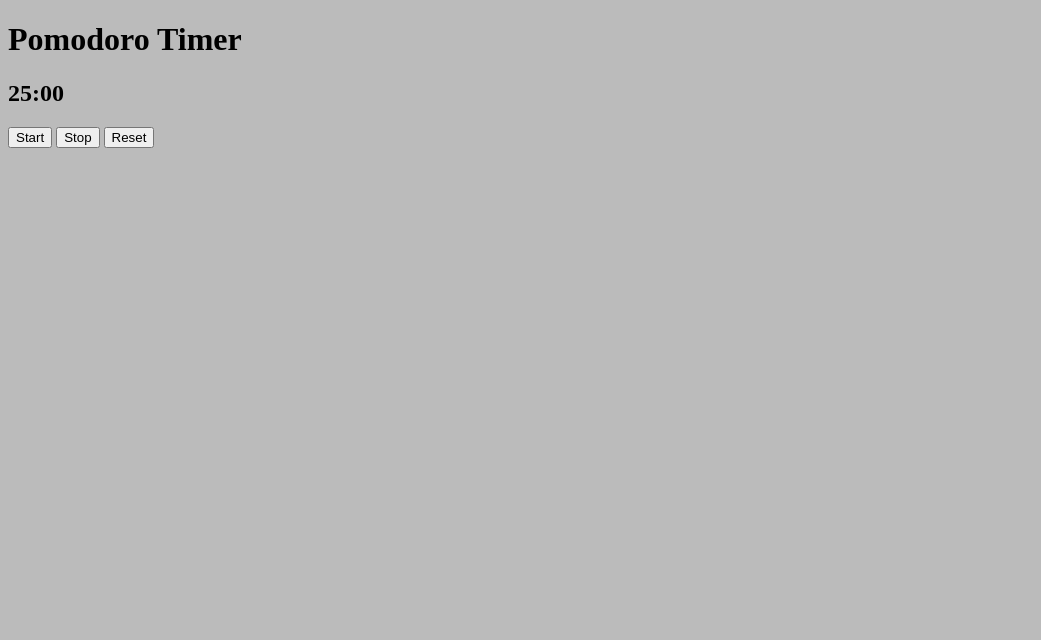
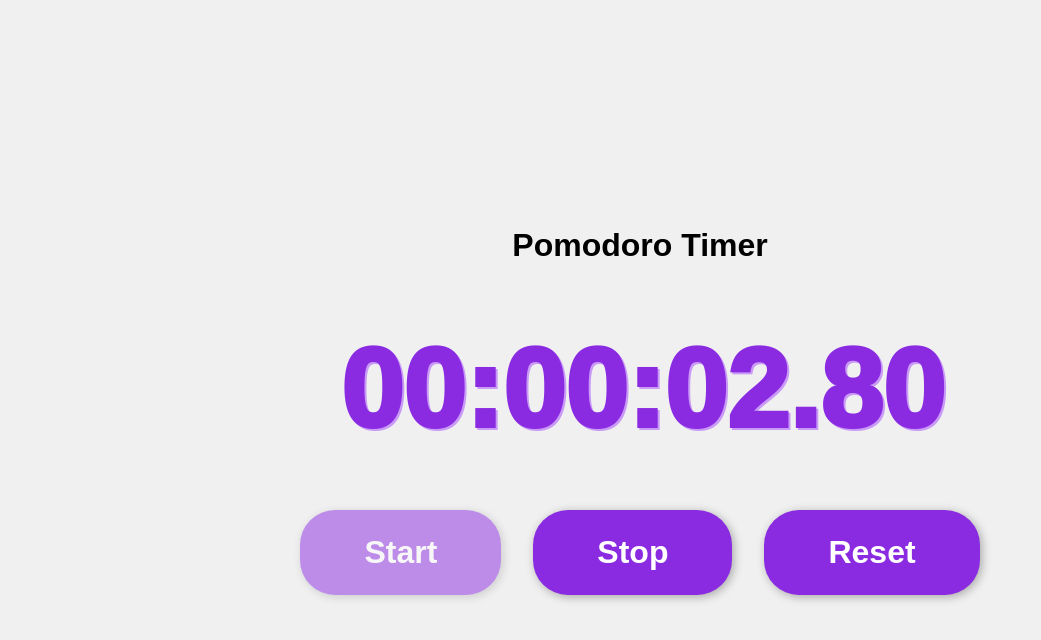
Before and after one commit to anandvpranavam/pomodoro_timer, a plain HTML site: page index.html in a window 1280 px wide. Both pictures are taken after a click on the button "Start". Shown: the whole page, without its empty margins (0-1041 px from the left). Drawn offline with Linux system fonts and the light colour scheme.

Commit message:
added buttons, added styles; added javascript functions for all the buttons

```diff
--- a/index.html
+++ b/index.html
@@ -8,11 +8,12 @@
 </head>
 <body>
     <h1>Pomodoro Timer</h1>
-    <h2>25:00</h2>
+    <h2 id="timer">00:00:00</h2>
     <div id="buttons">
         <button id="start">Start</button>
         <button id="stop">Stop</button>
         <button id="reset">Reset</button>
     </div>
+    <script src="script.js"></script>
 </body>
 </html>
--- a/script.js
+++ b/script.js
@@ -0,0 +1,55 @@
+const timerEl = document.getElementById('timer');
+const startButtonEl = document.getElementById('start');
+const stopButtonEl = document.getElementById('stop');
+const resetButtonEl = document.getElementById('reset');
+
+function startTimer(){
+    console.log("start")
+    startTime = Date.now() - elapsedTime;
+
+    timerInterval = setInterval(() => {
+        elapsedTime = Date.now() - startTime;
+        timerEl.textContent = formatTime(elapsedTime);
+    }, 10)
+    startButtonEl.disabled = true;
+    stopButtonEl.disabled = false;
+}
+
+function formatTime(elapsedTime){
+    const milliseconds = Math.floor((elapsedTime % 1000)/10);
+    const seconds = Math.floor((elapsedTime % (1000*60))/1000);
+    const minutes = Math.floor((elapsedTime % (1000*60*60))/(1000*60));
+    const hours = Math.floor(elapsedTime/(1000*60*60));
+    return (
+    (hours ? (hours > 9 ? hours : "0" + hours) : "00")
+    + ":" +
+    (minutes ? (minutes > 9 ? minutes : "0" + minutes) : "00")
+    + ":" +
+    (seconds ? (seconds > 9 ? seconds : "0" + seconds) : "00")
+    + "." +
+    (milliseconds > 9 ?  milliseconds : "0" + milliseconds)
+    );
+}
+function stopTimer(){
+    console.log("stop")
+    clearInterval(timerInterval);
+    startButtonEl.disabled = false;
+    stopButtonEl.disabled = true;
+}
+function resetTimer(){
+    console.log("reset")
+    clearInterval(timerInterval);
+    elapsedTime = 0;
+    timerEl.textContent = "00:00:00";
+    startButtonEl.disabled = false;
+    stopButtonEl.disabled = true;
+}
+
+let startTime = 0;
+let elapsedTime = 0;
+let timerInterval;
+
+
+startButtonEl.addEventListener("click", startTimer)
+stopButtonEl.addEventListener("click", stopTimer)
+resetButtonEl.addEventListener("click", resetTimer)
--- a/style.css
+++ b/style.css
@@ -1,3 +1,60 @@
 body{
-    background-color: rgb(187, 187, 187);
+    background-color: #f0f0f0;
+    font-family: "Poppins", sans-serif;
+    display: flex;
+    flex-direction: column;
+    justify-content: center;
+    min-height: 100vh;
+    overflow: hidden;
+    align-items: center;
 }
+
+#timer{
+    font-size: 7rem;
+    font-weight: 1000;
+    text-shadow: 2px 2px rgb(201, 154, 246);
+    color: blueviolet;
+    width: 600px;
+    text-align: center;
+    margin: 40px auto;
+
+}
+
+#buttons{
+    display: flex;
+    justify-content: center;
+}
+button{
+    background-color: blueviolet;
+    color: white;
+    border: none;
+    font-size: 2rem;
+    font-weight: bold;
+    padding: 1.5rem 4rem;
+    margin: 1rem;
+    border-radius: 35px;
+    cursor: pointer;
+    box-shadow: 2px 2px 10px rgba(0,0,0,0.3);
+    transition: all 0.2s;
+}
+
+button:hover{
+    background-color: rgb(198, 158, 237);
+    box-shadow: 2px 2px 10px rgba(0,0,0,0.5);
+}
+
+button[disabled]{
+    opacity: 0.5;
+    cursor :default;
+}
+@media(max-width: 800px) {
+    #timer{
+        font-size: 4rem;
+        width: 350px;
+    }
+
+    button {
+        font-size: 1.5rem;
+        padding: 1rem 2rem;
+    }
+}
```
